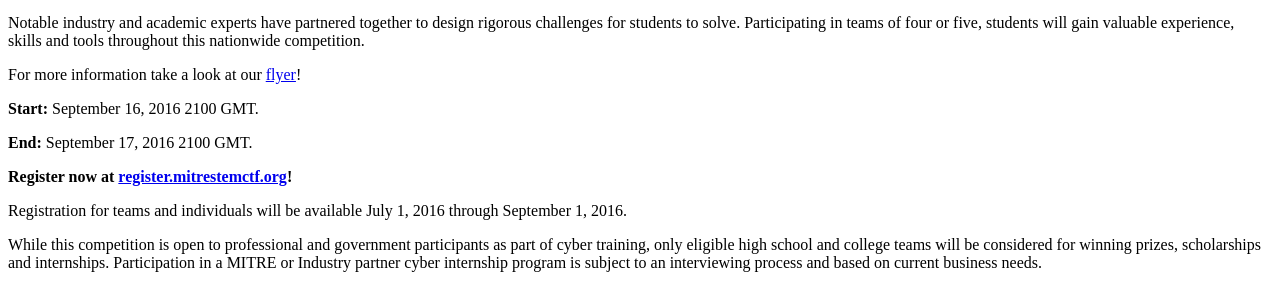
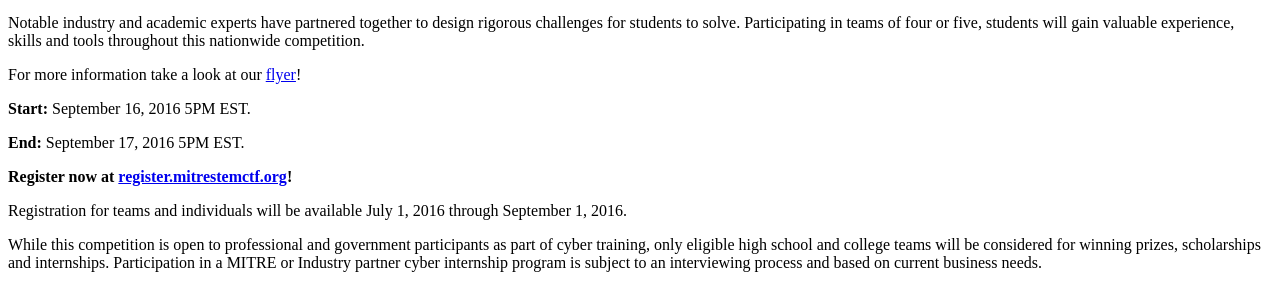
Before and after one commit to mitre-cyber-academy/mitre-cyber-academy.github.io, a Jekyll site: the page built from competitions/index.html, in a window 1280 px wide. Shown: the part 645-938 px from the top of the page. Built offline with Jekyll 4.4.1, drawn with Linux system fonts in a browser that asks for light colours; nearby versions of some CDN libraries; library files that are not in the unit come from our copies; a script that is not in the unit is left out.

Commit message:
Update index.html
Fix start and end time of competition.

```diff
--- a/competitions/index.html
+++ b/competitions/index.html
@@ -51,8 +51,8 @@ redirect_from:
 
         <p>For more information take a look at our <a href="mitre-stem-ctf-2016.pdf">flyer</a>!</p>
 
-        <p><strong>Start:</strong> September 16, 2016 2100 GMT.</p>
-        <p><strong>End:</strong> September 17, 2016 2100 GMT.</p>
+        <p><strong>Start:</strong> September 16, 2016 5PM EST.</p>
+        <p><strong>End:</strong> September 17, 2016 5PM EST.</p>
 
         <p><strong>Register now at <a href="https://register.mitrestemctf.org">register.mitrestemctf.org</a>!</strong></p>
 
```
